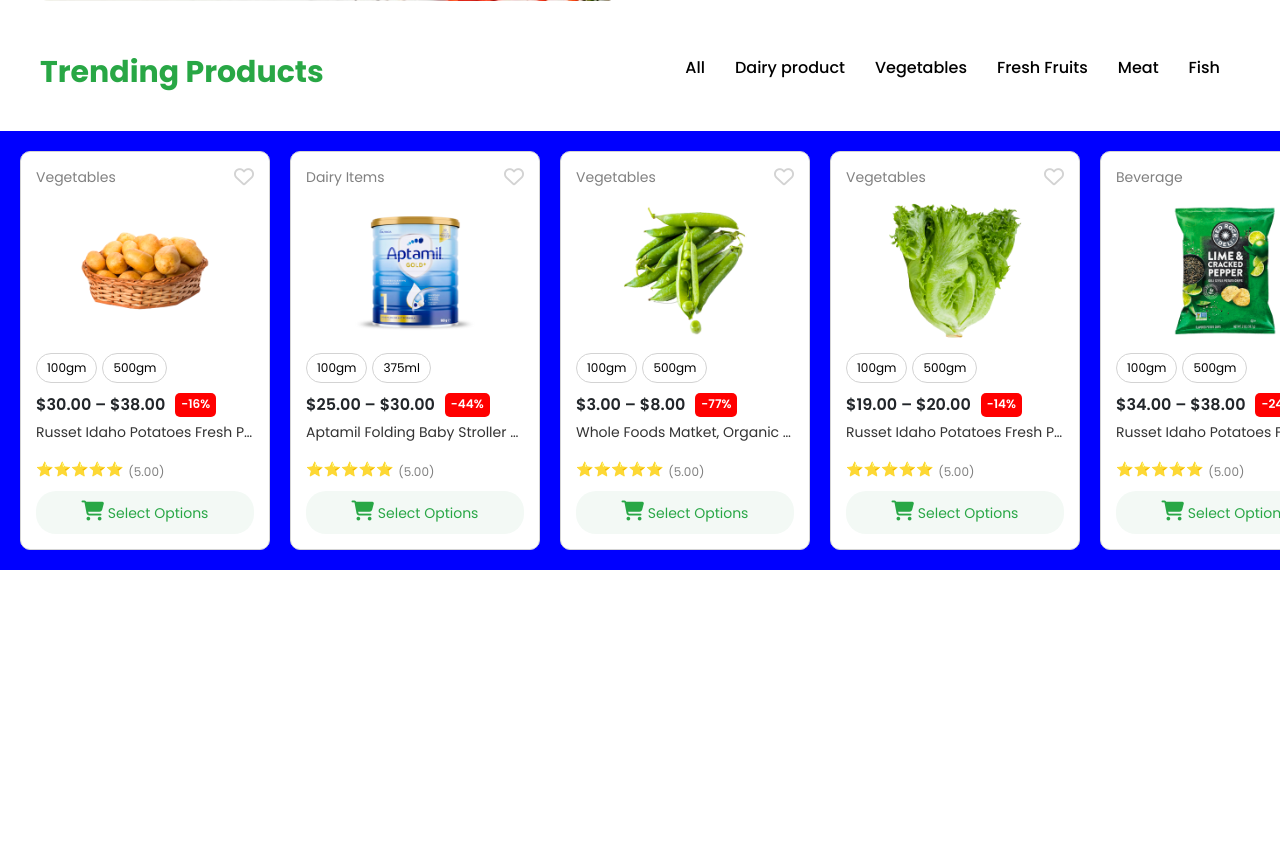
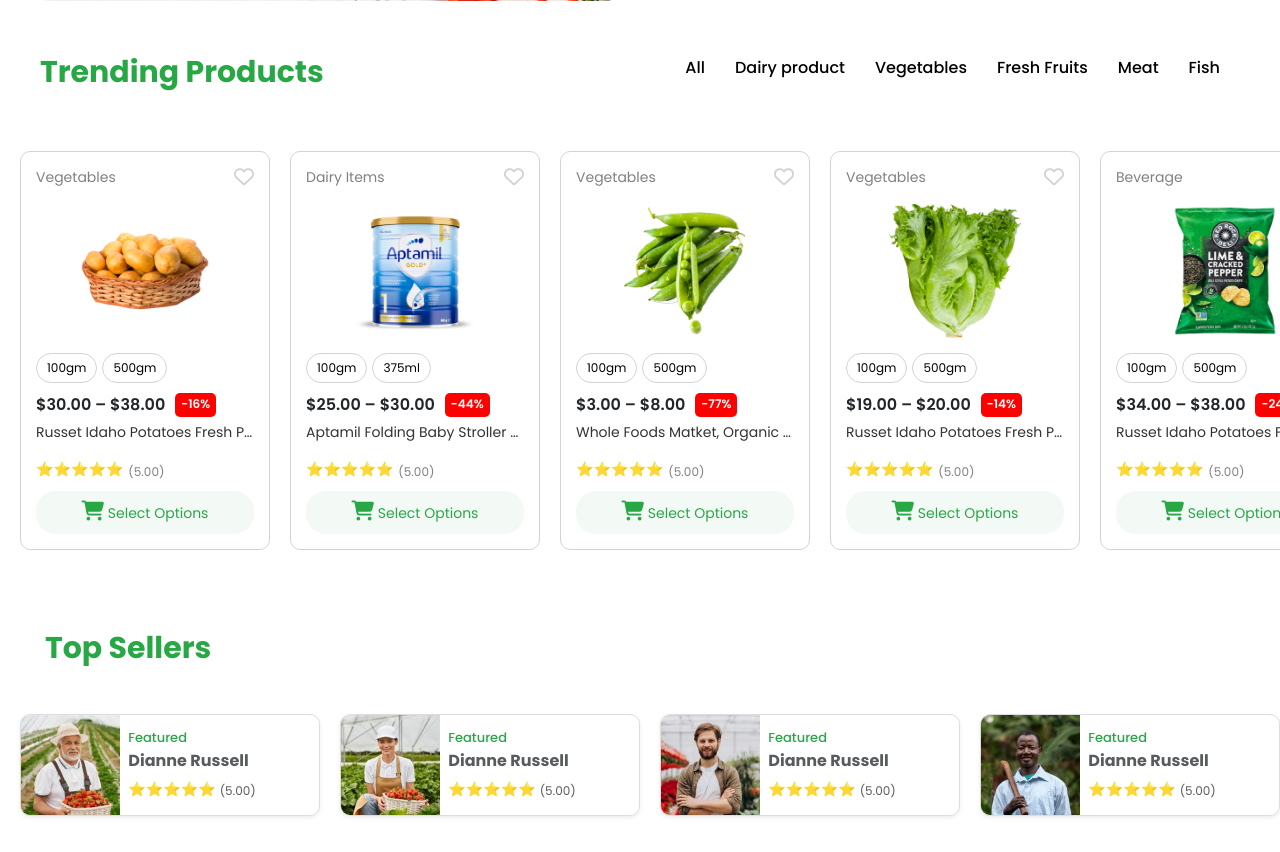
Before and after one commit to alvi00/SmartFarm, a PHP site: page / in a window 1280 px wide. Shown: the part 867-1719 px from the top of the page. Before the commit the page ends 1437 px from the top, so only its background shows below. Run offline with PHP 8.4, Linux system fonts and the light colour scheme; some libraries are stand-ins or nearby versions.

Commit message:
added Top Sellers

```diff
--- a/index.html
+++ b/index.html
@@ -470,6 +470,135 @@
     </div>
     <!--Featured products ends here-->
 
+    <!--Top sellers starts here-->
+    <div class="top-sellers">
+      <h3>Top Sellers</h3>
+    </div>
+      <div class="cards-of-sellers">
+        <!--First Top sellers-->
+        <div
+          class="card mb-3 shadow-sm"
+          style="max-width: 400px; border-radius: 10px; overflow: hidden"
+        >
+          <div class="row g-0 align-items-center">
+            <div class="col-4">
+              <img
+                src="/IMG/top-seller-1.png"
+                class="img-fluid rounded-start"
+                alt="Profile Image"
+              />
+            </div>
+            <div class="col-7">
+              <div class="card-body py-2 px-2">
+                <h5 class="card-title mb-1">Featured</h5>
+                <p class="card-text mb-1 text-muted">Dianne Russell</p>
+                <div class="rating d-flex align-items-center">
+                  <span class="text-warning">⭐⭐⭐⭐⭐</span>
+                  <span
+                    class="rating-score ms-1 text-muted"
+                    style="font-size: 12px"
+                    >(5.00)</span
+                  >
+                </div>
+              </div>
+            </div>
+          </div>
+        </div>
+        <!--First Top sellers ends-->
+        <!--Second Top sellers-->
+        <div
+          class="card mb-3 shadow-sm"
+          style="max-width: 400px; border-radius: 10px; overflow: hidden"
+        >
+          <div class="row g-0 align-items-center">
+            <div class="col-4">
+              <img
+                src="/IMG/top-seller-2.png"
+                class="img-fluid rounded-start"
+                alt="Profile Image"
+              />
+            </div>
+            <div class="col-7">
+              <div class="card-body py-2 px-2">
+                <h5 class="card-title mb-1">Featured</h5>
+                <p class="card-text mb-1 text-muted">Dianne Russell</p>
+                <div class="rating d-flex align-items-center">
+                  <span class="text-warning">⭐⭐⭐⭐⭐</span>
+                  <span
+                    class="rating-score ms-1 text-muted"
+                    style="font-size: 12px"
+                    >(5.00)</span
+                  >
+                </div>
+              </div>
+            </div>
+          </div>
+        </div>
+        <!--Second Top sellers ends-->
+        <!--Third Top sellers-->
+        <div
+          class="card mb-3 shadow-sm"
+          style="max-width: 400px; border-radius: 10px; overflow: hidden"
+        >
+          <div class="row g-0 align-items-center">
+            <div class="col-4">
+              <img
+                src="/IMG/top-seller-3.png"
+                class="img-fluid rounded-start"
+                alt="Profile Image"
+              />
+            </div>
+            <div class="col-7">
+              <div class="card-body py-2 px-2">
+                <h5 class="card-title mb-1">Featured</h5>
+                <p class="card-text mb-1 text-muted">Dianne Russell</p>
+                <div class="rating d-flex align-items-center">
+                  <span class="text-warning">⭐⭐⭐⭐⭐</span>
+                  <span
+                    class="rating-score ms-1 text-muted"
+                    style="font-size: 12px"
+                    >(5.00)</span
+                  >
+                </div>
+              </div>
+            </div>
+          </div>
+        </div>
+        <!--Third Top sellers ends-->
+        <!--Fourth Top sellers-->
+        <div
+          class="card mb-3 shadow-sm"
+          style="max-width: 400px; border-radius: 10px; overflow: hidden"
+        >
+          <div class="row g-0 align-items-center">
+            <div class="col-4">
+              <img
+                src="/IMG/top-seller-4.png"
+                class="img-fluid rounded-start"
+                alt="Profile Image"
+              />
+            </div>
+            <div class="col-7">
+              <div class="card-body py-2 px-2">
+                <h5 class="card-title mb-1">Featured</h5>
+                <p class="card-text mb-1 text-muted">Dianne Russell</p>
+                <div class="rating d-flex align-items-center">
+                  <span class="text-warning">⭐⭐⭐⭐⭐</span>
+                  <span
+                    class="rating-score ms-1 text-muted"
+                    style="font-size: 12px"
+                    >(5.00)</span
+                  >
+                </div>
+              </div>
+            </div>
+          </div>
+        </div>
+        <!--Fourth Top sellers ends-->
+      </div>
+    </div>
+    <!--Top sellets ends here-->
+
     <script
       src="https://kit.fontawesome.com/85fcd39f72.js"
       crossorigin="anonymous"
--- a/style.css
+++ b/style.css
@@ -647,9 +647,9 @@ body {
 
   .featured-products-text h3 {
     font-size: 24px; /* Adjusts font size */
-    padding-right: 0; /* Removes extra padding */
     margin-top: -40px;
     margin-bottom: 20px;
+    padding-left: 10px;
   }
 
   .right-side-text {
@@ -696,7 +696,6 @@ body {
   scroll-snap-type: x mandatory; /* Ensures smooth snapping */
   padding: 20px;
   white-space: nowrap; /* Prevents wrapping */
-  background-color: blue;
   margin-bottom: 40px;
 }
 
@@ -836,3 +835,82 @@ body {
 }
 
 /* featured-products css ends here */
+/* Top Sellers Section */
+.top-sellers {
+  padding: 20px 15px;
+}
+
+.top-sellers h3 {
+  color: #28a745;
+  font-size: 30px;
+  font-weight: bold;
+  padding-left: 30px;
+}
+
+/* Horizontal Scroll for Mobile */
+.cards-of-sellers {
+  display: flex;
+  gap: 20px;
+  padding: 20px;
+  overflow-x: auto; /* Enables horizontal scrolling */
+  white-space: nowrap; /* Prevents wrapping */
+  scroll-snap-type: x mandatory; /* Smooth snap scrolling */
+  justify-content: space-around;
+}
+
+.cards-of-sellers::-webkit-scrollbar {
+  height: 6px; /* Smaller scrollbar */
+}
+
+.cards-of-sellers::-webkit-scrollbar-thumb {
+  background: #28a745;
+  border-radius: 10px;
+}
+
+.cards-of-sellers::-webkit-scrollbar-track {
+  background: #f1f1f1;
+}
+
+/* Individual Seller Card */
+.card {
+  flex: 0 0 auto; /* Prevents shrinking */
+  width: 300px; /* Adjust card width */
+  border: 1px solid #ddd;
+  background: #fff;
+  border-radius: 10px;
+  overflow: hidden;
+  scroll-snap-align: center; /* Ensures smooth snapping */
+}
+.card-body h5 {
+  color: #28a745;
+  font-size: small;
+  font-weight: 500;
+}
+
+.card-body p {
+  font-size: medium;
+  font-weight: bold;
+  color: black;
+}
+
+/* Responsive Adjustments */
+@media (max-width: 768px) {
+  .cards-of-sellers {
+    flex-direction: column; /* Stacks cards vertically on small screens */
+    align-items: center;
+  }
+
+  .card {
+    max-width: 90%; /* Adjust width for better fit */
+  }
+
+  .top-sellers h3 {
+    color: #28a745;
+    font-size: 20px;
+    padding-left: 10px;
+    margin-top: -20px;
+    margin-bottom: 5px;
+  }
+}
+
+/*Top sellers ends here*/
```
Also changed, not shown: IMG/top-seller-1.png (added), IMG/top-seller-2.png (added), IMG/top-seller-3.png (added), IMG/top-seller-4.png (added).
